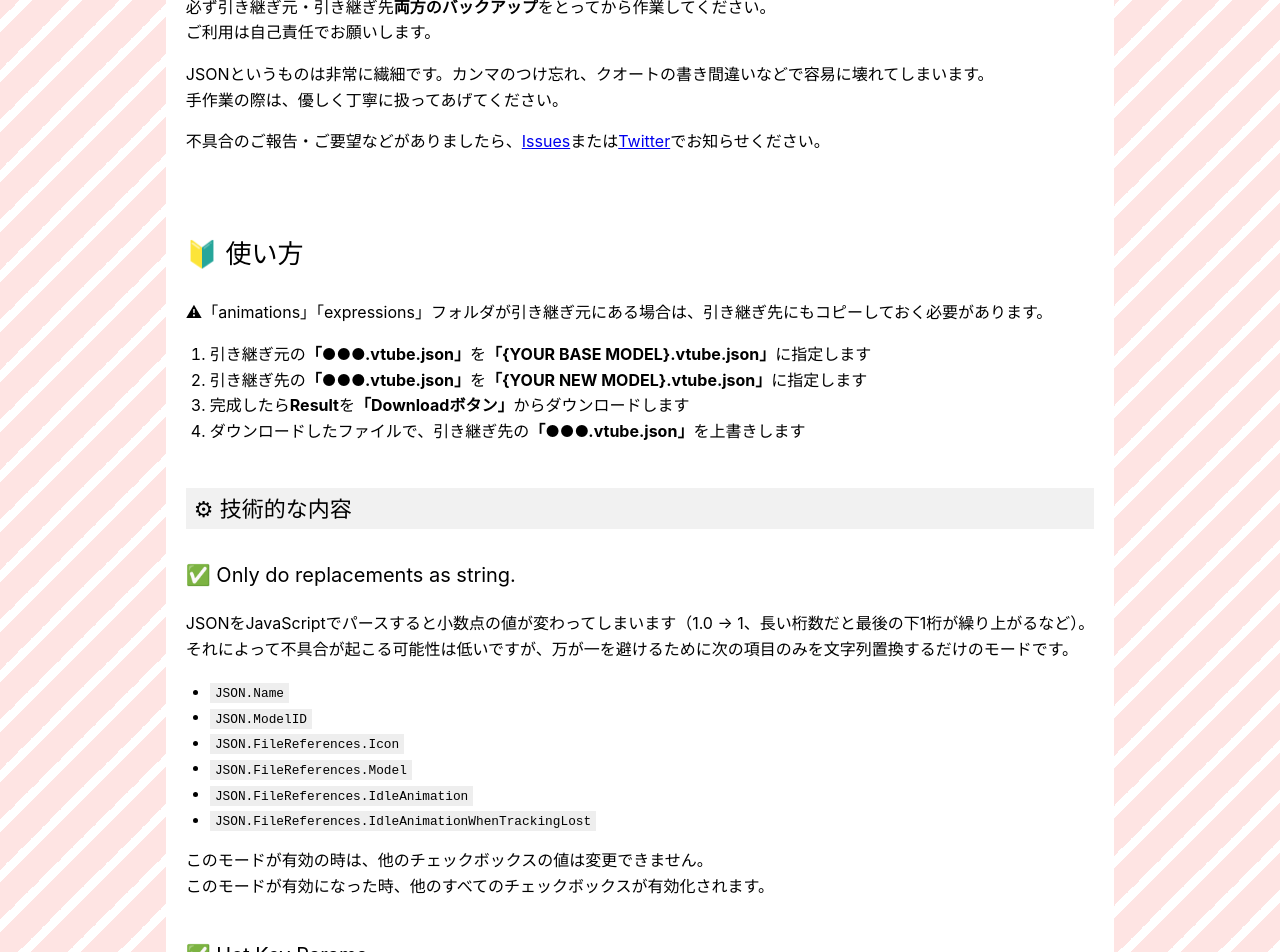
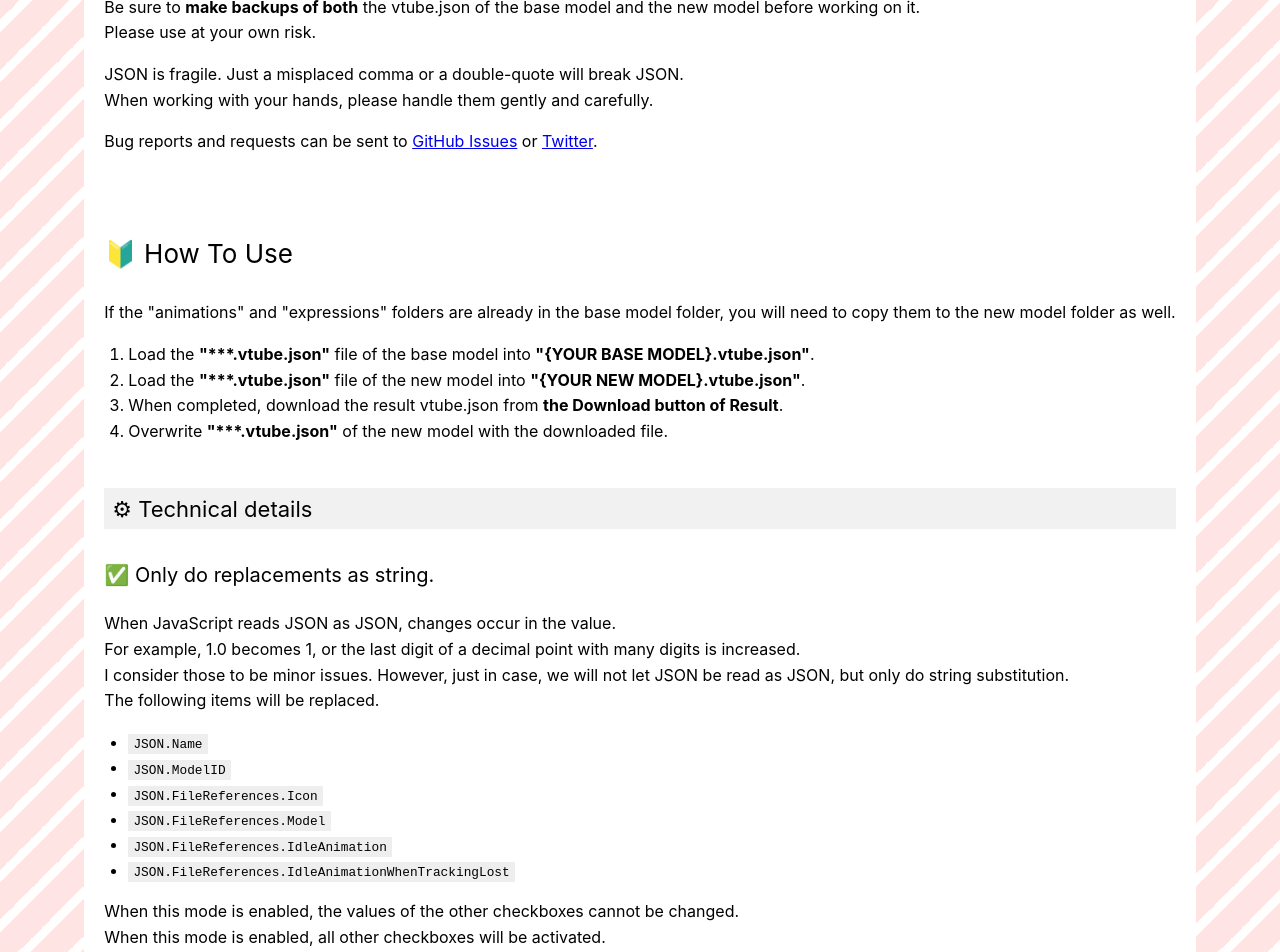
Before and after one commit to heppokofrontend/copy.vtube.json, a React (Create React App) app: page / in a window 1280 px wide. Shown: the part 780-1732 px from the top of the page. Built offline with nearby package versions, Linux system fonts and the light colour scheme.

Commit message:
:zap: Supported English

```diff
--- a/src/component/HowToUse.tsx
+++ b/src/component/HowToUse.tsx
@@ -1,44 +1,108 @@
 import React from 'react';
 import '../locales/i18n';
+import i18n from 'i18next';
 import {useTranslation} from 'react-i18next';
 import styles from './HowToUse.module.scss';
 
 export function HowToUse() {
+  const isJP = i18n.language === 'ja';
   const {t} = useTranslation();
 
   return (
     <div className={styles.wrap}>
-      <h2>⚠ お願い</h2>
+      <h2>⚠ {isJP ? 'お願い' : 'Terms'}</h2>
 
-      <p>必ず引き継ぎ元・引き継ぎ先<strong>両方のバックアップ</strong>をとってから作業してください。</p>
-      <p>ご利用は自己責任でお願いします。</p>
+      {
+        isJP ?
+        (<p>必ず引き継ぎ元・引き継ぎ先<strong>両方のバックアップ</strong>をとってから作業してください。</p>) :
+        (<p>Be sure to <strong>make backups of both</strong> the vtube.json of the base model and the new model before working on it.</p>)
+      }
+
+      {
+        isJP ?
+        (<p>ご利用は自己責任でお願いします。</p>) :
+        (<p>Please use at your own risk.</p>)
+      }
 
       <p style={{
         marginTop: '1em',
-      }}>JSONというものは非常に繊細です。カンマのつけ忘れ、クオートの書き間違いなどで容易に壊れてしまいます。</p>
-      <p>手作業の際は、優しく丁寧に扱ってあげてください。</p>
+      }}>
+      {
+        isJP ?
+        (<p>JSONというものは非常に繊細です。カンマのつけ忘れ、クオートの書き間違いなどで容易に壊れてしまいます。</p>) :
+        (<p>JSON is fragile. Just a misplaced comma or a double-quote will break JSON.</p>)
+      }
+      </p>
+
+      {
+        isJP ?
+        (<p>手作業の際は、優しく丁寧に扱ってあげてください。</p>) :
+        (<p>When working with your hands, please handle them gently and carefully.</p>)
+      }
 
       <p style={{
         marginTop: '1em',
-      }}>不具合のご報告・ご要望などがありましたら、<a href="https://github.com/heppokofrontend/copy.vtube.json/issues/new">Issues</a>または<a href="https://twitter.com/KawarabeEcma">Twitter</a>でお知らせください。</p>
+      }}>
+      {
+        isJP ?
+        (<p>不具合のご報告・ご要望などがありましたら、<a href="https://github.com/heppokofrontend/copy.vtube.json/issues/new">Issues</a>または<a href="https://twitter.com/KawarabeEcma">Twitter</a>でお知らせください。</p>) :
+        (<p>Bug reports and requests can be sent to <a href="https://github.com/heppokofrontend/copy.vtube.json/issues/new">GitHub Issues</a> or <a href="https://twitter.com/KawarabeEcma">Twitter</a>.</p>)
+      }
+      </p>
 
-      <h2>🔰 使い方</h2>
+      <h2>🔰 {isJP ? '使い方' : 'How To Use'}</h2>
 
-      <p>⚠「animations」「expressions」フォルダが引き継ぎ元にある場合は、引き継ぎ先にもコピーしておく必要があります。</p>
+      {
+        isJP ?
+        (<p>⚠「animations」「expressions」フォルダが引き継ぎ元にある場合は、引き継ぎ先にもコピーしておく必要があります。</p>) :
+        (<p>If the "animations" and "expressions" folders are already in the base model folder, you will need to copy them to the new model folder as well.</p>)
+      }
 
-      <ol>
-      <li>引き継ぎ元の<b>「●●●.vtube.json」</b>を<b>「{t('移植元.vtube.json')}」</b>に指定します</li>
-      <li>引き継ぎ先の<b>「●●●.vtube.json」</b>を<b>「{t('移植先.vtube.json')}」</b>に指定します</li>
-      <li>完成したら<b>Result</b>を<b>「Downloadボタン」</b>からダウンロードします</li>
-      <li>ダウンロードしたファイルで、引き継ぎ先の<b>「●●●.vtube.json」</b>を上書きします</li>
-      </ol>
+      {
+        isJP ?
+        (
+          <ol>
+            <li>引き継ぎ元の<b>「●●●.vtube.json」</b>を<b>「{t('移植元.vtube.json')}」</b>に指定します</li>
+            <li>引き継ぎ先の<b>「●●●.vtube.json」</b>を<b>「{t('移植先.vtube.json')}」</b>に指定します</li>
+            <li>完成したら<b>Result</b>の<b>「Downloadボタン」</b>からダウンロードします</li>
+            <li>ダウンロードしたファイルで、引き継ぎ先の<b>「●●●.vtube.json」</b>を上書きします</li>
+          </ol>
+        ) :
+        (
+          <ol>
+            <li>Load the <b>"***.vtube.json"</b> file of the base model into <b>"{t('移植元.vtube.json')}"</b>.</li>
+            <li>Load the <b>"***.vtube.json"</b> file of the new model into <b>"{t('移植先.vtube.json')}"</b>.</li>
+            <li>When completed, download the result vtube.json from <b>the Download button of Result</b>.</li>
+            <li>Overwrite <b>"***.vtube.json"</b> of the new model with the downloaded file.</li>
+          </ol>
+        )
+      }
 
-      <h3>⚙ 技術的な内容</h3>
+      <h3>⚙ {isJP ? '技術的な内容' : 'Technical details'}</h3>
 
       <h4>✅ {t('静的な置換のみを行う')}</h4>
 
-      <p>JSONをJavaScriptでパースすると小数点の値が変わってしまいます（1.0 → 1、長い桁数だと最後の下1桁が繰り上がるなど）。</p>
-      <p>それによって不具合が起こる可能性は低いですが、万が一を避けるために次の項目のみを文字列置換するだけのモードです。</p>
+      {
+        isJP ?
+        (<p>JSONをJavaScriptでパースすると小数点の値が変わってしまいます（1.0 → 1、長い桁数だと最後の下1桁が繰り上がるなど）。</p>) :
+        (
+          <>
+            <p>When JavaScript reads JSON as JSON, changes occur in the value.</p>
+            <p>For example, 1.0 becomes 1, or the last digit of a decimal point with many digits is increased.</p>
+          </>
+        )
+      }
+
+      {
+        isJP ?
+        (<p>それによって不具合が起こる可能性は低いですが、万が一を避けるために次の項目のみを文字列置換するだけのモードです。</p>) :
+        (
+          <>
+            <p>I consider those to be minor issues. However, just in case, we will not let JSON be read as JSON, but only do string substitution.</p>
+            <p>The following items will be replaced.</p>
+          </>
+        )
+      }
 
       <ul>
         <li><code>JSON.Name</code></li>
@@ -49,16 +113,33 @@
         <li><code>JSON.FileReferences.IdleAnimationWhenTrackingLost</code></li>
       </ul>
 
-      <p>このモードが有効の時は、他のチェックボックスの値は変更できません。</p>
-      <p>このモードが有効になった時、他のすべてのチェックボックスが有効化されます。</p>
+      {
+        isJP ?
+        (<p>このモードが有効の時は、他のチェックボックスの値は変更できません。</p>) :
+        (<p>When this mode is enabled, the values of the other checkboxes cannot be changed.</p>)
+      }
+
+      {
+        isJP ?
+        (<p>このモードが有効になった時、他のすべてのチェックボックスが有効化されます。</p>) :
+        (<p>When this mode is enabled, all other checkboxes will be activated.</p>)
+      }
 
       <h4>✅ {t('キーバインド')}</h4>
 
-      <p>有効時、キーバインドの値を引き継ぎます。</p>
+      {
+        isJP ?
+        (<p>有効時、キーバインドの値を引き継ぎます。</p>) :
+        (<p>When enabled, takes over the hot key settings.</p>)
+      }
 
       <h4>✅ {t('VTSパラメータ')}</h4>
 
-      <p>有効時、キーバインド以外の値を引き継ぎます。</p>
+      {
+        isJP ?
+        (<p>有効時、キーバインド以外の値を引き継ぎます。</p>) :
+        (<p>When enabled, takes over all settings except for the hot key settings.</p>)
+      }
     </div>
   );
 }
```
